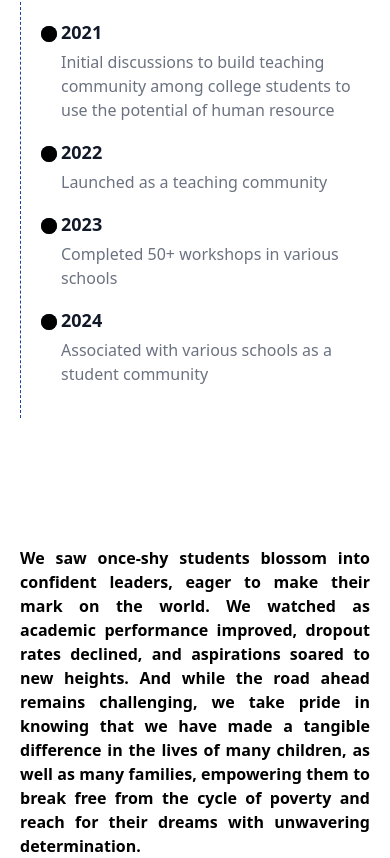
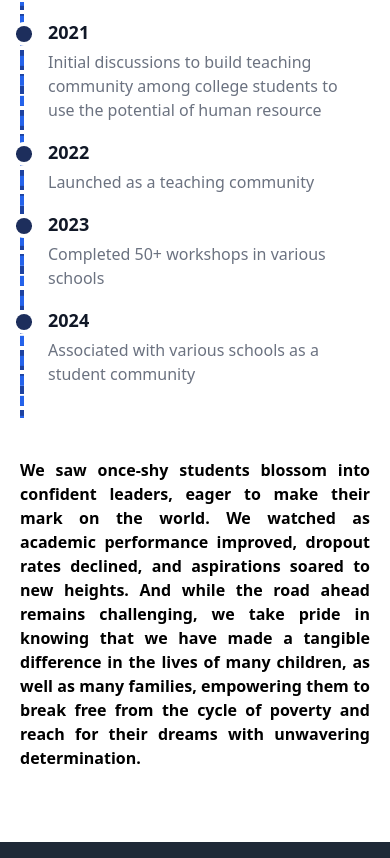
Before and after one commit to DevMorphix/Edunext.org.in, a Vue app: page /about in a window 390 px wide. Shown: the part 1446-2304 px from the top of the page. Built offline with nearby package versions, Linux system fonts and the light colour scheme.

Commit message:
team mobile

```diff
--- a/src/components/Aboutus.vue
+++ b/src/components/Aboutus.vue
@@ -15,7 +15,7 @@
       Along the way, we encountered numerous challenges and setbacks, but each obstacle only strengthened our resolve to press forward. We learned to adapt and innovate, finding creative solutions to address the unique needs of each school and its students. And as we navigated the ups and downs of our journey, we forged deep bonds with the communities we served, earning their trust and gratitude through our unwavering commitment to their children's futures.
     </p>
 
-    <p class="text-lightblack font-semibold md:mb-10 px-0 py-10 md:px-0 mx-auto text-justify" data-aos="fade-up">
+    <p class="text-lightblack font-semibold  px-0 py-10 md:px-0 mx-auto text-justify" data-aos="fade-up">
       Lorem Ipsum is simply dummy text of the printing and typesetting industry. Lorem Ipsum has been the industry's standard dummy text ever since and more recently with desktop publishing software like Aldus PageMaker including versions of Lorem Ipsum. Lorem Ipsum is simply dummy text of the printing and typesetting industry. Lorem Ipsum has been the industry's standard dummy text ever since the 1500s, when an unknown printer took a galley of type and scrambled it to make a type specimen book. It has survived not only five centuries, but also the leap into electronic typesetting, remaining essentially unchanged. It was popularised in the 1960s with the release of Letraset sheets containing Lorem Ipsum passages, and more recently with desktop publishing software like Aldus PageMaker including versions of Lorem Ipsum.
     </p>
 
@@ -27,7 +27,7 @@
       <testi />
     </div>
 
-    <p class="md:mt-96 pt-32 text-lightblack font-semibold px-0 py-10 md:px-0 mx-auto text-justify" data-aos="fade-up">
+    <p class="md:mt-96 text-lightblack font-semibold px-0 py-10 md:px-0 mx-auto text-justify" data-aos="fade-up">
       We saw once-shy students blossom into confident leaders, eager to make their mark on the world. We watched as academic performance improved, dropout rates declined, and aspirations soared to new heights. And while the road ahead remains challenging, we take pride in knowing that we have made a tangible difference in the lives of many children, as well as many families, empowering them to break free from the cycle of poverty and reach for their dreams with unwavering determination.
     </p>
   </div>
--- /dev/null
+++ b/src/components/TeamMobile.vue
@@ -0,0 +1,142 @@
+<template>
+    <div class="mobile-team-container" data-aos="fade-up">
+      <div
+        v-for="item in dummyData"
+        :key="item.id"
+        class="mobile-team-item"
+        @click="selectItem(item)"
+        data-aos="fade-up"
+      >
+        <div class="mobile-team-item-image" data-aos="fade-up">
+          <img
+            :src="item.imageUrl"
+            :alt="item.title"
+            :class="{ 'image-expanded': selectedItem === item }"
+            data-aos="fade-up"
+          />
+          <div v-if="selectedItem !== item" class="mobile-team-item-info" data-aos="fade-up">
+            <p class="mobile-team-item-title">{{ item.title }}</p>
+          </div>
+        </div>
+        <div
+          v-if="selectedItem === item"
+          class="mobile-team-item-details"
+          data-aos="fade-up"
+        >
+          <h5 class="mobile-team-item-title">{{ item.name }}</h5>
+          <h5 class="mobile-team-item-title">{{ item.title }}</h5>
+          <p class="mobile-team-item-description">{{ item.description }}</p>
+        </div>
+      </div>
+    </div>
+  </template>
+
+  <script>
+  import AOS from 'aos';
+  import 'aos/dist/aos.css';
+
+  export default {
+    props: {
+      dummyData: Array
+    },
+    data() {
+      return {
+        selectedItem: null
+      };
+    },
+    methods: {
+      selectItem(item) {
+        this.selectedItem = this.selectedItem === item ? null : item;
+      }
+    },
+    mounted() {
+      AOS.init({
+        duration: 1000, // duration of the animations in milliseconds
+      });
+    },
+    updated() {
+      AOS.refresh();
+    }
+  };
+  </script>
+
+  <style scoped>
+  .mobile-team-container {
+    display: flex;
+    flex-direction: column;
+    align-items: center;
+    padding: 10px;
+  }
+
+  .mobile-team-item {
+    display: flex;
+    flex-direction: column;
+    align-items: center;
+    margin-bottom: 16px;
+    cursor: pointer;
+  }
+
+  .mobile-team-item-image {
+    position: relative;
+  }
+
+  .mobile-team-item-image img {
+    width: 200px;
+    height: 200px;
+    border-radius: 20px;
+    object-fit: cover;
+    box-shadow: 0 4px 8px rgba(0, 0, 0, 0.1);
+    transition: transform 0.3s, width 0.3s, height 0.3s;
+  }
+
+  .mobile-team-item-image img.image-expanded {
+    width: 150px;
+    height: 150px;
+  }
+
+  .mobile-team-item-info {
+    position: absolute;
+    bottom: 8px;
+    left: 8px;
+    background: rgba(67, 66, 66, 0.6);
+    color: rgb(244, 244, 244);
+    padding: 4px 8px;
+    border-radius: 4px;
+    text-align: left;
+  }
+
+  .mobile-team-item-title {
+    font-size: 14px;
+    margin: 0;
+  }
+
+  .mobile-team-item-details {
+    text-align: center;
+    margin-top: 8px;
+    animation: fade-in 0.3s ease-in-out;
+  }
+
+  .mobile-team-item-title {
+    font-size: 16px;
+    font-weight: bold;
+  }
+
+  .mobile-team-item-description {
+    font-size: 14px;
+    color: #555;
+    text-align: justify;
+    width:90%;
+    margin-left: 20px;
+  }
+
+  @keyframes fade-in {
+    from {
+      opacity: 0;
+      transform: translateY(-10px);
+    }
+    to {
+      opacity: 1;
+      transform: translateY(0);
+    }
+  }
+  </style>
--- a/src/components/Timeline.vue
+++ b/src/components/Timeline.vue
@@ -1,22 +1,35 @@
 <template>
-  <ol class="relative border-s border-dashed border-blue-800 dark:border-blue-600 p-4">
-    <li class="mb-4 ms-6 -ml-1" data-aos="fade-up" v-for="(event, index) in events" :key="index">
-      <span class="-ml-2 mt-2 absolute flex items-center justify-center w-4 h-4 bg-[#1D2E5C] rounded-full -start-3 ring-4 ring-white dark:ring-gray-900">
-        <svg class="text-mainblue" aria-hidden="true" xmlns="http://www.w3.org/2000/svg" fill="currentColor" viewBox="0 0 20 20">
-          <circle cx="10" cy="10" r="10" />
-        </svg>
+  <ol class="relative border-l-4 border-dashed border-blue-800 dark:border-blue-600 p-4 animate-line">
+    <li
+      class="mb-4 ml-6"
+      v-for="(event, index) in events"
+      :key="index"
+      data-aos="fade-up"
+      :data-aos-delay="index * 200"
+    >
+      <span
+        class="line -ml-9 mt-2 absolute flex items-center justify-center w-4 h-4 bg-[#1D2E5C] rounded-full -start-3 ring-4 ring-white dark:ring-gray-900"
+        data-aos="fade-up"
+        data-aos-delay="200"
+      >
+        <div class="line-animation"></div>
       </span>
-      <h3 class="flex items-center mb-1 text-lg font-semibold text-gray-900 dark:text-white" data-aos="fade-up">
-        {{ event.year }}
-      </h3>
-      <p class="text-base font-normal text-gray-500 dark:text-gray-400" data-aos="fade-up">
-        {{ event.description }}
-      </p>
+      <div data-aos="fade-right" data-aos-delay="400">
+        <h3 class="flex items-center mb-1 -ml-4 text-lg font-semibold text-gray-900 dark:text-white">
+          {{ event.year }}
+        </h3>
+        <p class="event-description text-base -ml-4 font-normal text-gray-500 dark:text-gray-400">
+          {{ event.description }}
+        </p>
+      </div>
     </li>
   </ol>
 </template>
 
 <script>
+import AOS from 'aos';
+import 'aos/dist/aos.css';
+
 export default {
   name: 'Timeline',
   data() {
@@ -41,9 +54,89 @@ export default {
       ],
     };
   },
+  mounted() {
+    AOS.init({
+      once: false,
+    });
+  },
 };
 </script>
 
 <style scoped>
-/* Add any necessary styles */
+.aos-animate {
+  transition-property: transform, opacity;
+  transition-duration: 1s;
+  transition-timing-function: ease;
+}
+
+@media (prefers-reduced-motion) {
+  .aos-animate {
+    transition: none;
+  }
+}
+
+.aos-init .line {
+  opacity: 0;
+  transform: translateY(100%);
+}
+
+.aos-animate .line {
+  opacity: 1;
+  transform: translateY(0);
+}
+
+.aos-init div {
+  opacity: 0;
+  transform: translateX(100%);
+}
+
+.aos-animate div {
+  opacity: 1;
+  transform: translateX(0);
+}
+
+.line-animation {
+  width: 20px;
+  height: 2px;
+  background-color: #1D2E5C;
+  position: relative;
+  animation: lineAnimation 2s infinite;
+}
+
+@keyframes lineAnimation {
+  0% {
+    transform: translateX(0);
+  }
+  50% {
+    transform: translateX(10px);
+  }
+  100% {
+    transform: translateX(0);
+  }
+}
+
+.animate-line {
+  position: relative;
+}
+
+.animate-line::before {
+  content: '';
+  position: absolute;
+  left: -4px;
+  top: 0;
+  width: 4px;
+  height: 100%;
+  background-image: linear-gradient(to bottom, transparent 50%, #2563eb 50%);
+  background-size: 100% 20px;
+  animation: moveLineDown 4s infinite linear;
+}
+
+@keyframes moveLineDown {
+  0% {
+    background-position: 0 0;
+  }
+  100% {
+    background-position: 0 calc(100% + 20px);
+  }
+}
 </style>
--- a/src/components/testi.vue
+++ b/src/components/testi.vue
@@ -100,7 +100,7 @@
       'observe-visibility': ObserveVisibility,
     },
     props: {
-      width: { type: Number, default: 1000 },
+      width: { type: Number, default: 800 },
       height: { type: Number, default: 1500 },
       animationDuration: { type: Number, default: 10 },
       animationDelay: { type: Number, default: 0.1 },
```
Also changed, not shown: src/components/Team.vue (+81 -35 lines).
